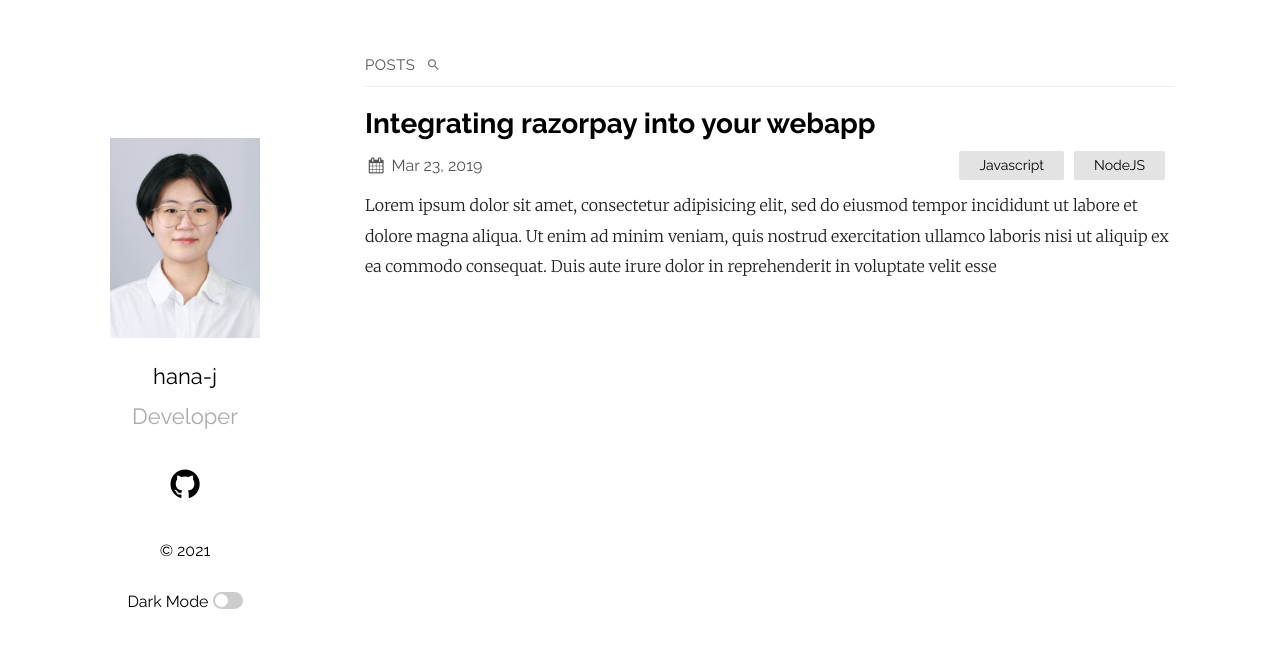
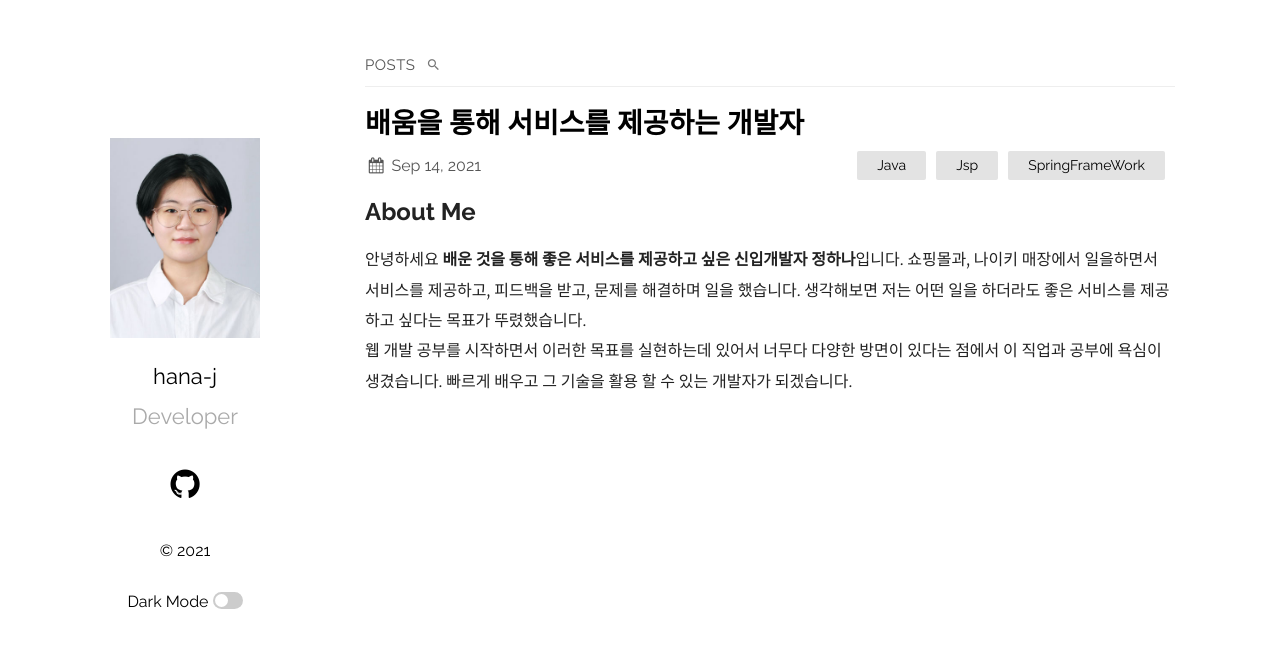
Before and after one commit to hana-j/hana-j.github.io, a Jekyll site: the page built from index.md, in a window 1280 px wide. Shown: the top 648 px of the page. Built offline with Jekyll 4.4.1, drawn with Linux system fonts in a browser that asks for light colours.

Commit message:
new post

````diff
--- a/_posts/2019-03-23-welcome-to-jekyll.markdown
+++ b/_posts/2019-03-23-welcome-to-jekyll.markdown
@@ -1,28 +1,32 @@
 ---
 layout: post
-title:  "Integrating razorpay into your webapp"
-date:   2019-03-23 21:03:36 +0530
-categories: Javascript NodeJS
+title:  "배움을 통해 서비스를 제공하는 개발자"
+date:   2021-09-14 21:03:36 +0530
+categories: Java Jsp SpringFrameWork
 ---
-Lorem ipsum dolor sit amet, consectetur adipisicing elit, sed do eiusmod tempor incididunt ut labore et dolore magna aliqua. Ut enim ad minim veniam, quis nostrud exercitation ullamco laboris nisi ut aliquip ex ea commodo consequat. Duis aute irure dolor in reprehenderit in voluptate velit esse
+## About Me
+ 안녕하세요 **배운 것을 통해 좋은 서비스를 제공하고 싶은 신입개발자 정하나**입니다. 쇼핑몰과, 나이키 매장에서 일을하면서 서비스를 제공하고, 피드백을 받고, 문제를 해결하며 일을 했습니다. 생각해보면 저는 어떤 일을 하더라도 좋은 서비스를 제공하고 싶다는 목표가 뚜렸했습니다.<br>
+웹 개발 공부를 시작하면서 이러한 목표를 실현하는데 있어서 너무다 다양한 방면이 있다는 점에서 이 직업과 공부에 욕심이 생겼습니다. 빠르게 배우고 그 기술을 활용 할 수 있는 개발자가 되겠습니다.
 
-```javascript
-const Razorpay = require('razorpay');
+---
+## Project
+### MINS TOUCH
+JAVA & JSP 학원 팀 프로젝트 <br>
+사용자 URL : http://smart.swq.co.kr/MinsTouch/userMain.jsp<br>
+관리자 URL : http://smart.swq.co.kr/MinsTouch/adminMain.jsp<br>
+소스코드   : https://github.com/hana-j/MINSTOUCH<br>
+사용 메뉴얼 PPT : https://hana-j.tistory.com/13
 
-let rzp = Razorpay({
-	key_id: 'KEY_ID',
-	secret: 'name'
-});
+---
+## Experience
+|기간|학교 & 근무처|내용|
+|----|----|----|
+|2021.03-2021.09|영남기술직업학교|JAVA&JSP 웹프로그래밍개발자과정|
+|2021.03-현재|한국방송통신대학교 재학중|컴퓨터과학과|
+|2019.03-2020.09|대연(나이키)|사원|
+|2018.01-2019.01|대성월드|사원|
+|2018.02|아주자동차대학교 졸업|자동차학과|
 
-// capture request
-rzp.capture(payment_id, cost)
-	.then(function (data) {
-		return 2;
-	})
-```
-
-Check out the [Jekyll docs][jekyll-docs] for more info on how to get the most out of Jekyll. File all bugs/feature requests at [Jekyll’s GitHub repo][jekyll-gh]. If you have questions, you can ask them on [Jekyll Talk][jekyll-talk].
-
-[jekyll-docs]: https://jekyllrb.com/docs/home
-[jekyll-gh]:   https://github.com/jekyll/jekyll
-[jekyll-talk]: https://talk.jekyllrb.com/
+---
+## etc
+* 정보처리산업기사 (2021.08 취득)
````
Also changed, not shown: _posts/2021_09_14.md (deleted, +0 -36 lines).
